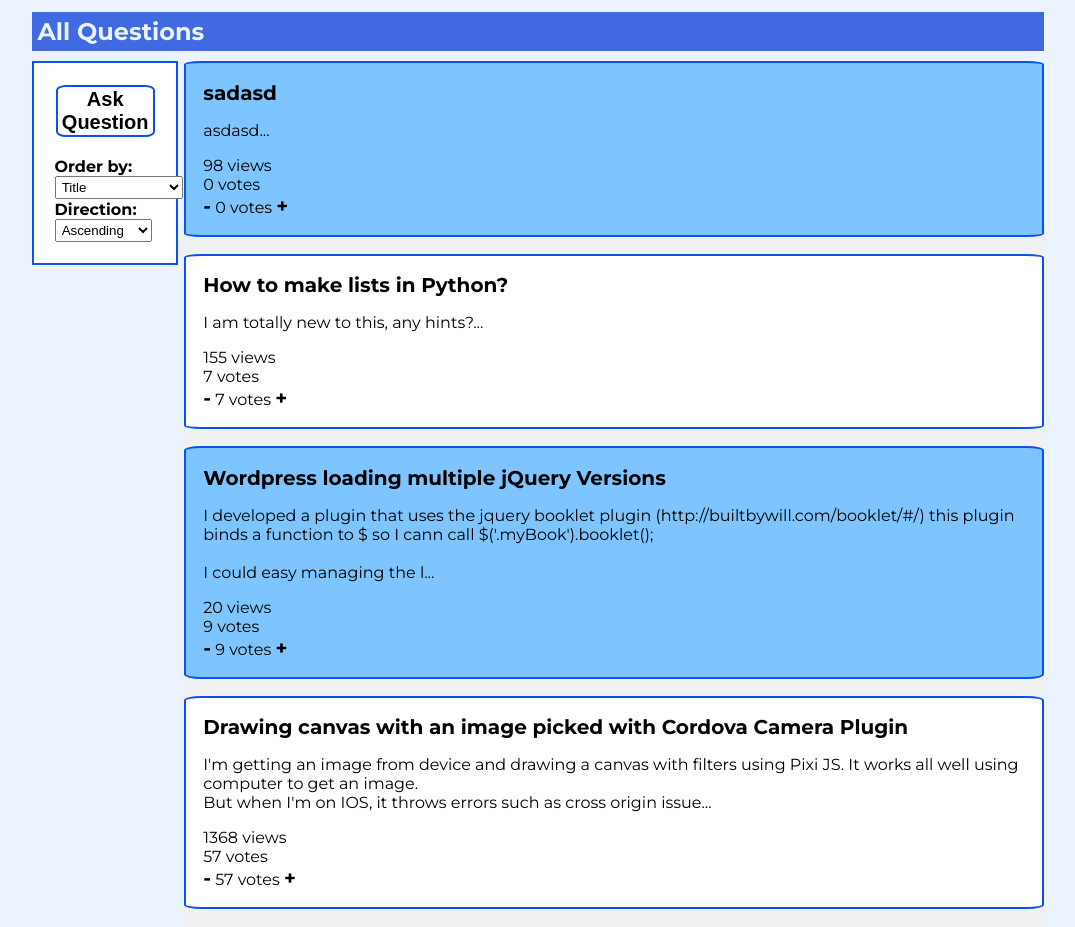
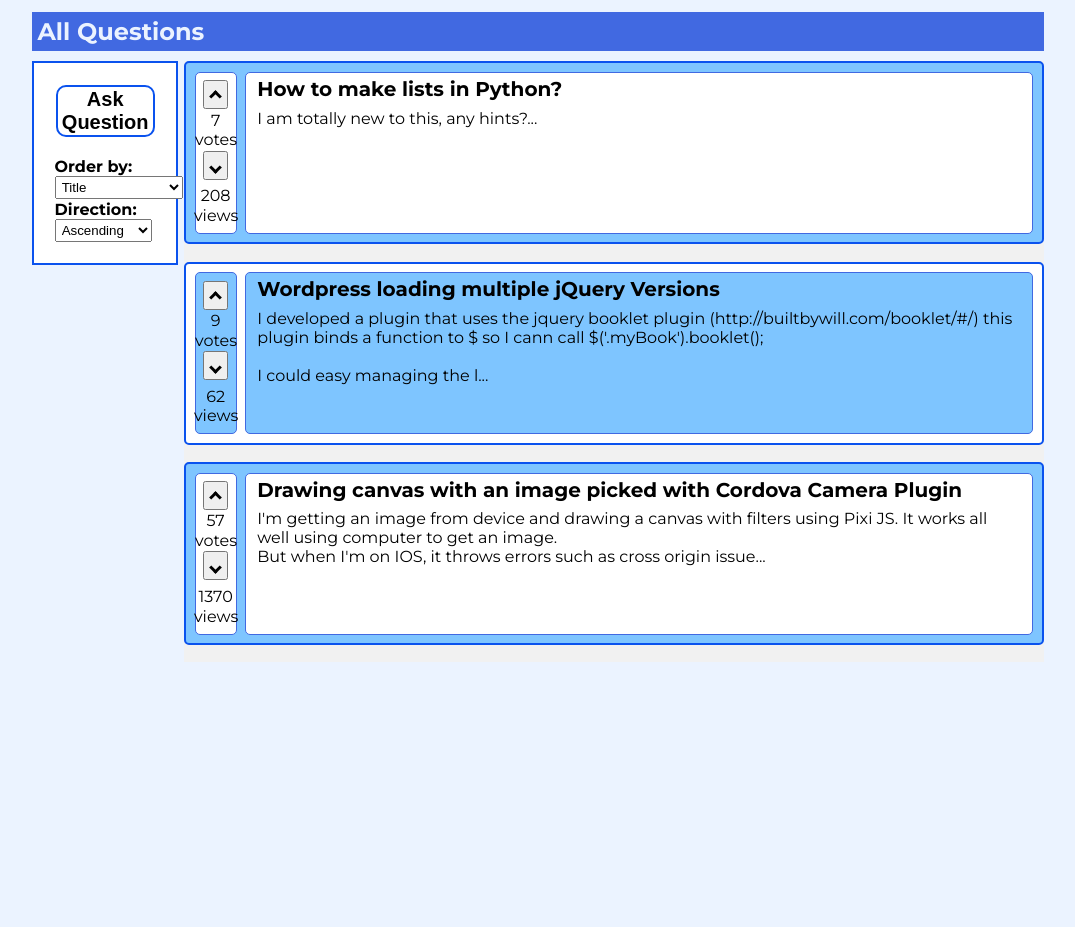
Before and after one commit to Nicolae-Peptea/AskMate, a Flask app: page / in a window 1280 px wide. Shown: the part 107-1034 px from the top of the page, without its empty margins (102-1177 px from the left). After the commit the page ends 769 px from the top, so only its background shows below. Run offline with Flask 2, Linux system fonts and the light colour scheme; some libraries are stand-ins or nearby versions.

Commit message:
delete forms are sending post requests + voting buttons style modified and sending post requests + delete answer button icon added + questions and answers style changed

```diff
--- a/data_play/question.csv
+++ b/data_play/question.csv
@@ -1,6 +1,6 @@
 id,submission_time,view_number,vote_number,title,message,image
-1,1493368154,155,7,How to make lists in Python?,"I am totally new to this, any hints?",
-2,1493068124,20,9,Wordpress loading multiple jQuery Versions,"I developed a plugin that uses the jquery booklet plugin (http://builtbywill.com/booklet/#/) this plugin binds a function to $ so I cann call $('.myBook').booklet();
+1,1493368154,208,7,How to make lists in Python?,"I am totally new to this, any hints?",
+2,1493068124,62,9,Wordpress loading multiple jQuery Versions,"I developed a plugin that uses the jquery booklet plugin (http://builtbywill.com/booklet/#/) this plugin binds a function to $ so I cann call $('.myBook').booklet();
 
 I could easy managing the loading order with wp_enqueue_script so first I load jquery then I load booklet so everything is fine.
 
@@ -9,8 +9,7 @@ BUT in my theme i also using jquery via webpack so the loading order is now foll
 jquery
 booklet
 app.js (bundled file with webpack, including jquery)",images/image1.png
-3,1493015432,1368,57,Drawing canvas with an image picked with Cordova Camera Plugin,"I'm getting an image from device and drawing a canvas with filters using Pixi JS. It works all well using computer to get an image.
+3,1493015432,1370,57,Drawing canvas with an image picked with Cordova Camera Plugin,"I'm getting an image from device and drawing a canvas with filters using Pixi JS. It works all well using computer to get an image.
 But when I'm on IOS, it throws errors such as cross origin issue, or that I'm trying to use an unknown format.
 
 This is the code I'm using to draw the image (that works on web/desktop but not cordova built ios app)",
-4,1619795909,98,0,sadasd,asdasd,
--- a/static/css/style.css
+++ b/static/css/style.css
@@ -52,8 +52,8 @@ header {
 #main_page_list li, #answers_list li {
     margin-bottom: 2%;
     background-color: #7ec5ff;
-    padding: 2%;
-    border-radius: 2%;
+    padding: 1%;
+    border-radius: 5px;
     border: 2px solid #0a52ee;
     font-size: 16px;
 }
@@ -63,11 +63,51 @@ header {
     background-color: #ffffff;
 }
 
-#main_page_list li a {
+#main_page_list #title-link {
     font-size: 20px;
     text-decoration: none;
     font-weight: bold;
     color: black;
+}
+
+#main_page_list li {
+    display: grid;
+    grid-template-columns: 5% auto;
+}
+
+#main_page_list p, a {
+    margin: auto;
+    padding: 1%;
+}
+
+#question-block {
+    grid-column: 2;
+    grid-row: span 1;
+    border: 1px solid royalblue;
+    margin-left: 1%;
+    border-radius: 5px;
+    background-color: #ffffff;
+    padding: 0.5%;
+}
+
+#question_views_votes, #question-views, #question-votes {
+    display: flex;
+    flex-direction: column;
+    align-items: center;
+    padding: 10%;
+}
+
+#question_views_votes {
+    background-color: #ffffff;
+    border: 1px solid royalblue;
+    border-radius: 5px;
+}
+
+#main_page_list li:nth-child(even) #question-block {
+    background-color: #7ec5ff;
+}
+#main_page_list li:nth-child(even) #question_views_votes {
+    background-color: #7ec5ff;
 }
 
 #title-link:hover {
@@ -130,44 +176,82 @@ header {
     margin-left: 45%;
 }
 
-#question-page #nav-bar:after {
-    content: "";
-    clear: both;
-    display: table;
-  }
+#answers-header {
+    display: grid;
+    grid-template-rows: 30px 40px;
+    margin-bottom: 2%;
+    border-bottom: 2px solid #0a52ee;
+}
 
 #image img{
     width: 20%;
 }
 
 #question-message {
-    margin-bottom: 2%;
+    margin-bottom: 1%;
     background-color: white;
     padding: 1%;
     border: 1px solid #0a52ee;
     font-size: 16px;
+    border-radius: 5px;
 }
 
-#answers-header {
-    margin-bottom: 2%;
-    border-bottom: 2px solid #0a52ee;
-    padding-bottom: 1%;
+#answers_list li {
+    display: grid;
+    grid-template-columns: 8% auto;
+}
+
+#answers_list p, a {
+    margin: auto;
+    padding: 1%;
+}
+
+#answer-right-side {
+    grid-column: 2;
+    grid-row: span 1;
+    border: 1px solid royalblue;
+    margin-left: 1%;
+    border-radius: 5px;
+    background-color: #ffffff;
+    padding: 0.5%;
+}
+
+#answer-left-side, #voting {
+    display: flex;
+    flex-direction: column;
+    align-items: center;
+    padding: 10%;
 }
 
 #answer-left-side {
-    width: 9%;
-    height: 2%;
-    background: white;
-    padding: 0.5%;
-    border: 1px solid #0a52ee;
-  }
+    background-color: #ffffff;
+    border: 1px solid royalblue;
+    border-radius: 5px;
+}
 
-#answer-right-side {
-    width: 100%;
-    background-color: white;
-    padding: 0.5%;
-    margin-bottom: 1%;
+#answers_list li:nth-child(even) #answer-right-side {
+    background-color: #7ec5ff;
 }
+#answers_list li:nth-child(even) #answer-left-side {
+    background-color: #7ec5ff;
+}
+#answers_list li:nth-child(even) button {
+    background-color: #ffffff;
+}
+
+#voting button {
+    background-color: #7ec5ff;
+    border: 1px solid royalblue;
+    border-radius: 5px;
+}
+#answers_list li:nth-child(even) #voting button {
+    background-color: #ffffff;
+}
+
+#voting button:hover {
+    border: 2px solid royalblue;
+}
+
 /* END OF QUESTION PAGE */
 
 /* FORMS PAGES */
@@ -252,7 +348,7 @@ header {
 
 #ask-button{
     border: 2px solid #0a52ee;
-    border-radius: 10%;
+    border-radius: 10px;
     overflow: hidden;
 }
 
@@ -266,3 +362,119 @@ header {
     background-color: #0a52ee;
 }
 /* END OF NEW BUTTON */
+
+/* VOTING ARROWS */
+.arrow {
+    border: solid black;
+    border-width: 0 3px 3px 0;
+    display: inline-block;
+    padding: 3px;
+}
+
+.up {
+    transform: rotate(-135deg);
+    -webkit-transform: rotate(-135deg);
+}
+
+.down {
+    transform: rotate(45deg);
+    -webkit-transform: rotate(45deg);
+}
+/* END OF VOTING ARROWS */
+
+/* TRASH ICON */
+.icon-trash {
+    width: 48px;
+    height: 48px;
+    position: relative;
+    overflow: hidden;
+}
+
+.icon-trash .trash-lid {
+    width: 62%;
+    height: 10%;
+    position: absolute;
+    left: 50%;
+    margin-left: -31%;
+    top: 10.5%;
+    background-color: #000;
+    border-top-left-radius: 80%;
+    border-top-right-radius: 80%;
+    -webkit-transform: rotate(-5deg);
+    -moz-transform: rotate(-5deg);
+    -ms-transform: rotate(-5deg);
+    transform: rotate(-5deg);
+}
+
+.icon-trash .trash-lid:after {
+    content: "";
+    width: 26%;
+    height: 100%;
+    position: absolute;
+    left: 50%;
+    margin-left: -13%;
+    margin-top: -10%;
+    background-color: inherit;
+    border-top-left-radius: 30%;
+    border-top-right-radius: 30%;
+    -webkit-transform: rotate(-1deg);
+    -moz-transform: rotate(-1deg);
+    -ms-transform: rotate(-1deg);
+    transform: rotate(-1deg);
+}
+
+.icon-trash .trash-container {
+    width: 56%;
+    height: 65%;
+    position: absolute;
+    left: 50%;
+    margin-left: -28%;
+    bottom: 10%;
+    background-color: #000;
+    border-bottom-left-radius: 15%;
+    border-bottom-right-radius: 15%;
+}
+
+.icon-trash .trash-container:after {
+    content: "";
+    width: 110%;
+    height: 12%;
+    position: absolute;
+    left: 50%;
+    margin-left: -55%;
+    top: 0;
+    background-color: inherit;
+    border-bottom-left-radius: 45%;
+    border-bottom-right-radius: 45%;
+}
+
+.icon-trash .trash-line-1 {
+    width: 4%;
+    height: 50%;
+    position: absolute;
+    left: 38%;
+    margin-left: -2%;
+    bottom: 17%;
+    background-color: #252527;
+}
+
+.icon-trash .trash-line-2 {
+    width: 4%;
+    height: 50%;
+    position: absolute;
+    left: 50%;
+    margin-left: -2%;
+    bottom: 17%;
+    background-color: #252527;
+}
+
+.icon-trash .trash-line-3 {
+    width: 4%;
+    height: 50%;
+    position: absolute;
+    left: 62%;
+    margin-left: -2%;
+    bottom: 17%;
+    background-color: #252527;
+}
+/* END OF TRASH ICON */
--- a/templates/list.html
+++ b/templates/list.html
@@ -35,22 +35,32 @@
             {% for question in questions %}
                 <li>
 
-                    <div>
-                        <a id="title-link" href="{{ url_for('display_question', question_id=question['id']) }}" title="'{{ question['submission_time'] }}'">
+                    <div id="question_views_votes">
+
+                        <div id="question-votes">
+                            <form action="{{ url_for('up_vote_question', question_id=question['id']) }}" method="post">
+                                <button type="submit"><i class="arrow up"></i></button>
+                            </form>
+                            <p>
+                                <p>{{ question["vote_number"] }}</p>
+                                <p>{% if question["vote_number"] == '1' %}vote{% else %}votes{%endif%}</p>
+                            </p>
+                            <form action="{{ url_for('down_vote_question', question_id=question['id']) }}" method="post">
+                                <button type="submit"><i class="arrow down"></i></button>
+                            </form>
+                        </div>
+
+                        <div id="question-views">
+                            <p>{{ question["view_number"] }}</p>
+                            <p>{% if question["view_number"] == '1' %}view{% else %}views{%endif%}</p>
+                        </div>
+                    </div>
+
+                    <div id="question-block">
+                        <a id="title-link" href="{{ url_for('display_question', question_id=question['id']) }}">
                             {% autoescape false %}{{ question['title'] }}{% endautoescape %}
                         </a>
                         <p>{% autoescape false %}{{ question['message'][:200] }}...{% endautoescape %}</p>
-                    </div>
-
-                    <div>
-                        <div>{{ question["view_number"] }} {% if question["view_number"] == '1' %}view{% else %}views{%endif%}</div>
-                        <div>{{ question["vote_number"] }} {% if question["vote_number"] == '1' %}vote{% else %}votes{%endif%}</div>
-                    </div>
-
-                    <div>
-                        <a href="{{ url_for('down_vote_question', question_id=question['id']) }}">-</a>
-                        {{ question["vote_number"] }} {% if question["vote_number"] == '1' %}vote{% else %}votes{%endif%}
-                        <a href="{{ url_for('up_vote_question', question_id=question['id']) }}">+</a>
                     </div>
 
                 </li>
```
Also changed, not shown: other parts of static/css/style.css (+25 -7 lines), server.py (+7 -3 lines), templates/question.html (+32 -15 lines).
